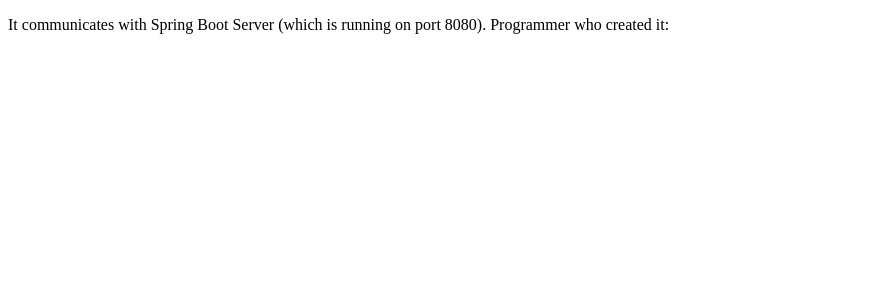
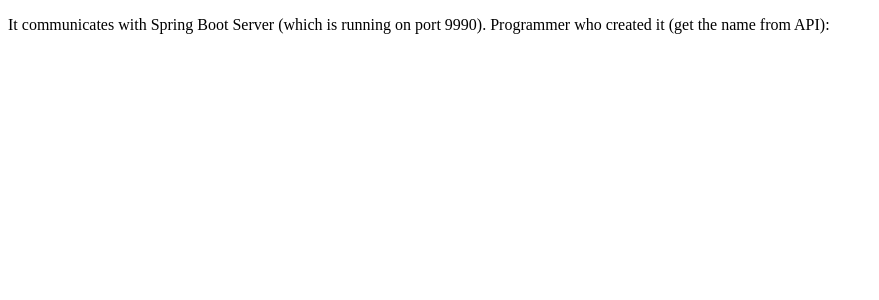
Before and after one commit to ddenouement/gift-shop, an Angular app in the folder web/src/main/frontend/: page / in a window 1280 px wide. Shown: the top 300 px of the page, without its empty margins (0-879 px from the left). Built offline with nearby package versions, Linux system fonts and the light colour scheme; no server answers.

Commit message:
added h2 database

```diff
--- a/web/src/main/frontend/src/app/example-cmp/example-cmp.component.html
+++ b/web/src/main/frontend/src/app/example-cmp/example-cmp.component.html
@@ -1,2 +1,2 @@
-<p> It communicates with Spring Boot Server (which is running on port 8080). Programmer who created it: </p>
+<p> It communicates with Spring Boot Server (which is running on port 9990). Programmer who created it (get the name from API): </p>
 {{name}}
```
Also changed, not shown: 2 other files (tests, documents, lock files or other folders).
